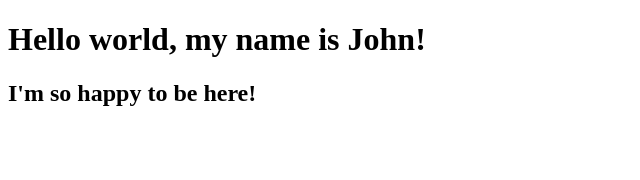
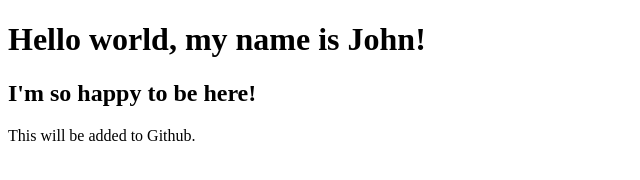
Before and after one commit to jmartiniii/NewRepl, a plain HTML site: page index.html in a window 1280 px wide. Shown: the whole page, without its empty margins (0-640 px from the left). Drawn offline with Linux system fonts and the light colour scheme.

Commit message:
added p tag and comment -jm

```diff
--- a/index.html
+++ b/index.html
@@ -11,6 +11,7 @@
 <body>
   <h1>Hello world, my name is John!</h1>
   <h2>I'm so happy to be here!</h2>
+  <p>This will be added to Github.</p>
   <script src="script.js"></script>
 
   <!--
```
